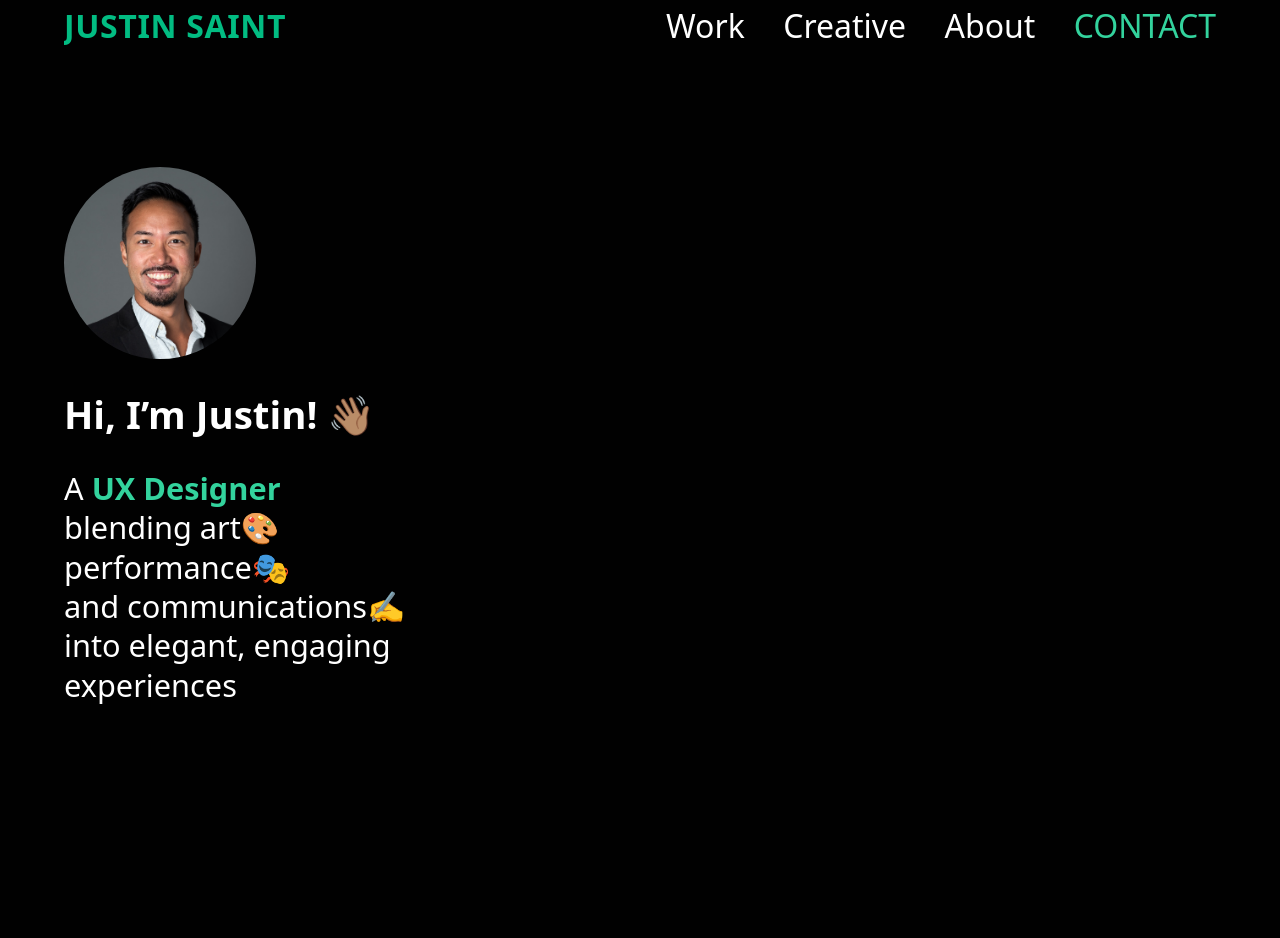
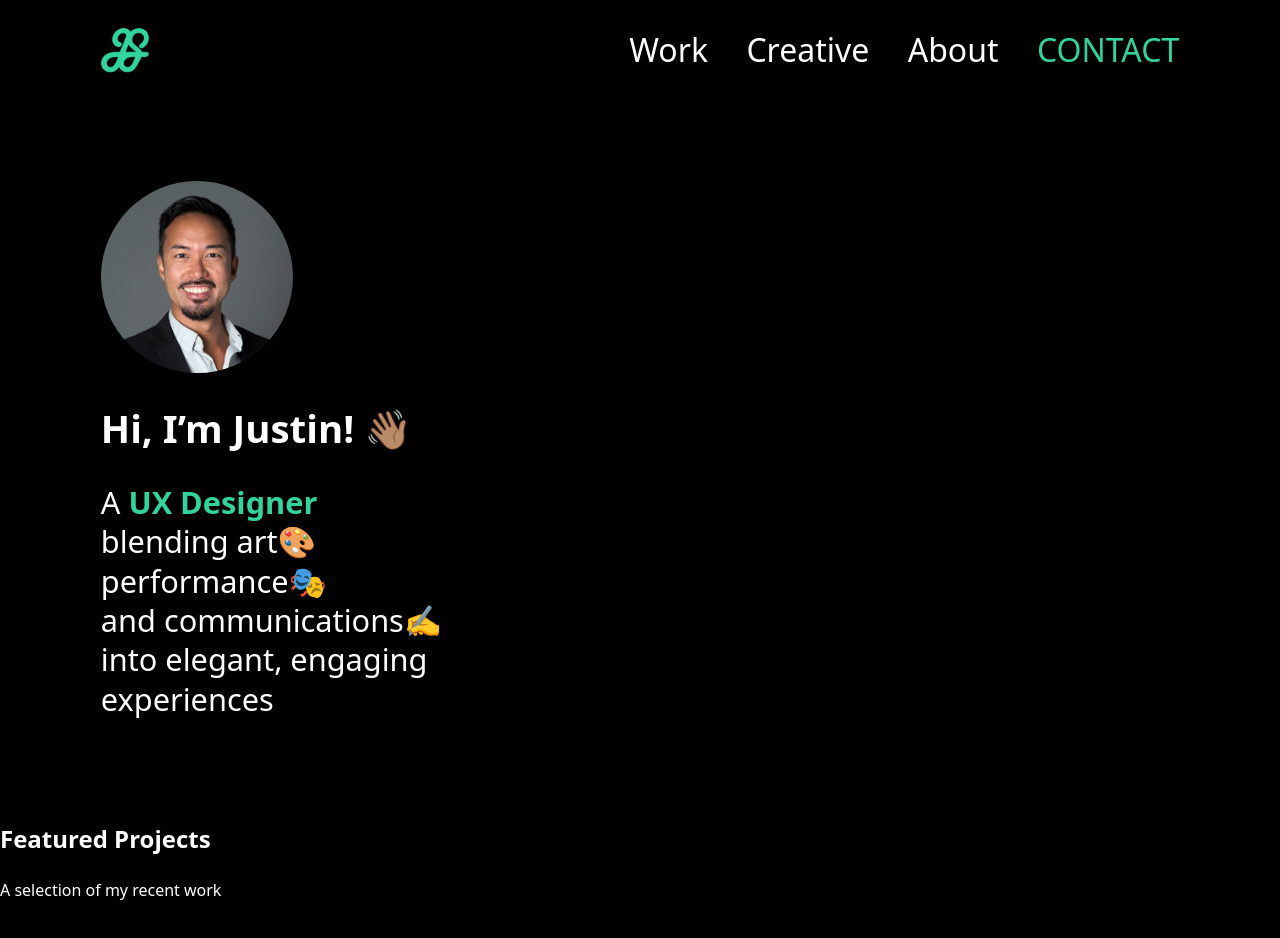
Before and after one commit to jsaintdev/ux-portfolio, a website: page public/index.html in a window 1280 px wide. Before the commit the page ends 800 px from the top, so only its background shows below. Drawn offline with Linux system fonts and the light colour scheme; a web font is replaced by a local one.

Commit message:
- Replaced logo text with an actual logo and used the same image for the favicon - Separated header into a partial file - CSS layout adjustments to adjust for the new logo

```diff
--- a/public/assets/css/styles.css
+++ b/public/assets/css/styles.css
@@ -13,9 +13,9 @@
   --muted: #bbbbbd;   /* secondary text (light grey) */
 
   /* ---- Layout & Sizing ---- */
-  --container: 1200px;                /* max content width for centered layouts */
-  --header-h: 72px;                   /* fixed header height */
-  --space: clamp(14px, 2vw, 24px);    /* fluid spacing unit: scales between 14–24px depending on viewport */
+  --container: clamp(960px, 88vw, 1800px);      /* max width for site content */
+  --header-h: clamp(100px, 10vh, 200px);           /* header height */
+  --space: clamp(14px, 2vw, 24px);              /* spacing unit */
 
   /* ---- Typography ---- */
   --font: 'Alan Sans', ui-sans-serif, system-ui, -apple-system, Segoe UI, Roboto, Arial;
@@ -183,13 +183,19 @@ body {
   height: var(--header-h);               /* Sets a fixed height for topbar */
 }
 
+.topbar__brand{
+  display:inline-flex;
+  align-items:center;
+  gap: 10px;
+}
+
 .topbar__inner {
   height: 100%;                          /* Holds and arranges the topbar elements */
   display: flex;
   align-items: center;
   justify-content: space-between;
   gap: var(--space);
-  padding-block: 0;
+  padding-block: var(--space);
   flex-wrap: nowrap;
 }
 
@@ -198,14 +204,10 @@ body {
 }
 
 /* ---- Elements---- */
-.topbar__logo {
-  color: var(--green);                  /* Style for logo text */
-  font-weight: 700;
-  letter-spacing: .02em;
-  font-size: var(--logo-size);
-  white-space: nowrap;
-  overflow: hidden;
-  text-overflow: ellipsis;
+.topbar__logo{
+  height: calc(var(--logo-size) * 1.5);                        /* Aligns logo image size with text */
+  width: auto;
+  display:block;
 }
 
 .hamburger {
--- /dev/null
+++ b/public/assets/js/header.js
@@ -0,0 +1,11 @@
+(function () {
+  fetch('./partials/header.html')
+    .then(r => r.text())
+    .then(html => {
+      const temp = document.createElement('template');
+      temp.innerHTML = html;
+      // append each element from partial into <head>
+      Array.from(temp.content.children).forEach(el => document.head.appendChild(el));
+    })
+    .catch(err => console.error('Head include failed:', err));
+})();
--- a/public/index.html
+++ b/public/index.html
@@ -8,19 +8,15 @@
 
   <!-- Title shown in browser tab -->
   <title>Justin Saint – UX Designer</title>
+  <script src="./assets/js/header.js" defer></script>
 
-  <!-- External stylesheets -->
-  <link rel="preconnect" href="https://fonts.googleapis.com">
-  <link rel="preconnect" href="https://fonts.gstatic.com" crossorigin>
-  <link href="https://fonts.googleapis.com/css2?family=Alan+Sans:wght@300..900&display=swap" rel="stylesheet">
-  <link rel="stylesheet" href="./assets/css/styles.css" />
 </head>
 
 <body>
-  <!-- SECTION 1: Topbar + Hero (fills viewport) -->
+  <!-- SECTION 1: Topbar + Hero -->
   <section class="section section--hero">
 
-    <!-- Topbar (part of Section 1) -->
+    <!-- Topbar -->
     <header class="topbar">
       <div data-include="partials/nav.html"></div>
     </header>
@@ -49,6 +45,19 @@
     </div>
   </section>
 
+  <!-- SECTION 2: Featured Projects -->
+  <section id="work" class="section section--work">
+
+    <div class="work__header">
+      <h2 class="work__title">Featured Projects</h2>
+      <p class="work__subtitle">A selection of my recent work</p>
+
+      <div class="work__cards">
+
+      </div>
+
+  </section>
+
   <script src="./assets/js/nav.js" defer></script>
 
 
--- /dev/null
+++ b/public/partials/header.html
@@ -0,0 +1,12 @@
+<!-- fonts -->
+<link rel="preconnect" href="https://fonts.googleapis.com">
+<link rel="preconnect" href="https://fonts.gstatic.com" crossorigin>
+<link href="https://fonts.googleapis.com/css2?family=Alan+Sans:wght@300..900&display=swap" rel="stylesheet">
+
+<!-- styles -->
+<link rel="stylesheet" href="./assets/css/styles.css">
+
+<!-- icons -->
+<link rel="icon" type="image/png" sizes="16x16" href="./assets/img/favicon.png">
+<link rel="icon" type="image/png" sizes="32x32" href="./assets/img/favicon-32.png">
+<link rel="apple-touch-icon" sizes="512x512" href="./assets/img/logo.png">
--- a/public/partials/nav.html
+++ b/public/partials/nav.html
@@ -1,6 +1,8 @@
       <div class="topbar__inner">
           <!-- Logo -->
-        <div class="topbar__logo">JUSTIN SAINT</div>
+          <div class="topbar__brand">
+              <img class="topbar__logo" src="./assets/img/logo.png" alt="">
+          </div>
 
           <!-- Navigation Links -->
           <nav id="site-nav" class="nav">
@@ -14,6 +16,7 @@
 
           <!-- Hamburger button for mobile -->
           <button class="hamburger" aria-label="Open menu" aria-expanded="false" aria-controls="site-nav">
-          <span class="hamburger__bar"></span><span class="hamburger__bar"></span><span class="hamburger__bar"></span>
+              <span class="hamburger__bar"></span><span class="hamburger__bar"></span><span
+                  class="hamburger__bar"></span>
           </button>
       </div>
```
Also changed, not shown: public/assets/img/favicon-32.png (added), public/assets/img/favicon.png (added), public/assets/img/logo.png (added). Lines whose indentation alone changed are shown as unchanged.
